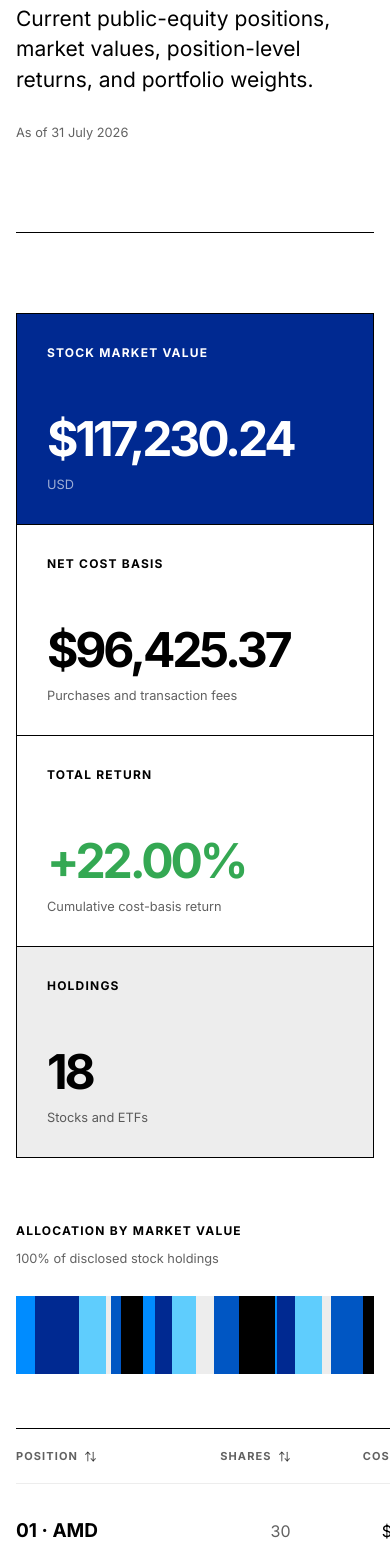
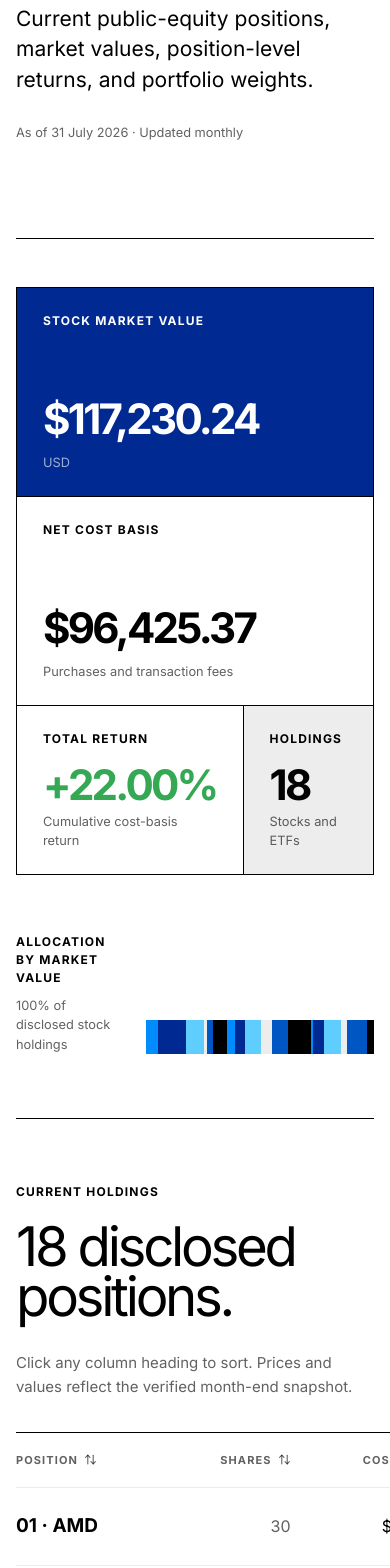
Before and after one commit to Tianyi0510/modern-fundamental-analyst, a Next.js app: page /portfolio in a window 390 px wide. Shown: the part 400-1968 px from the top of the page. Built offline with nearby package versions, Linux system fonts and the light colour scheme.

Commit message:
Refine portfolio layout and color usage

```diff
--- a/app/globals.css
+++ b/app/globals.css
@@ -189,18 +189,45 @@ a { color: inherit; text-decoration: none; }
 .portfolio-row span:first-child { font-size: 19px; font-weight: 650; }
 .portfolio-row span:nth-child(2) { color: rgba(0,0,0,.62); }
 .portfolio-row strong { text-align: right; font-size: 22px; }
-.portfolio-total-row { min-height: 102px; border-top: 1px solid var(--black); background: var(--gray); }
+.portfolio-total-row { min-height: 102px; border-top: 1px solid var(--black); background: var(--white); }
 .portfolio-total-row > * { font-weight: 700; }
 .data-note { margin-top: 46px; margin-bottom: 140px; max-width: 800px; color: var(--price-down); font-size: 13px; }
 .portfolio-source-note { color: rgba(0,0,0,.62); line-height: 1.55; }
 .performance-summary { display: grid; grid-template-columns: 1.3fr 1fr 1fr; gap: 1px; margin-top: 80px; background: var(--black); border: 1px solid var(--black); }
 .performance-summary > div { min-height: 310px; padding: 30px; display: flex; flex-direction: column; background: var(--white); }
-.performance-summary .summary-primary { background: var(--light-blue); }
+.performance-summary .summary-primary { background: var(--white); }
 .performance-summary span { font-size: 12px; text-transform: uppercase; letter-spacing: .1em; font-weight: 700; }
 .performance-summary strong { margin-top: auto; font-size: clamp(58px, 6vw, 94px); letter-spacing: -.07em; line-height: .9; }
 .performance-summary small { margin-top: 14px; color: rgba(0,0,0,.62); }
 .positive { color: var(--price-up) !important; }
 .negative { color: var(--price-down) !important; }
+
+/* Portfolio — English editorial layout */
+.portfolio-page-en .page-hero { padding-bottom: 96px; }
+.portfolio-page-en .page-hero h1 { max-width: 1080px; }
+.portfolio-page-en .portfolio-kpis {
+  grid-template-columns: 1fr 1fr .68fr;
+  grid-template-rows: repeat(2, 132px);
+  margin-top: 64px;
+}
+.portfolio-page-en .portfolio-kpis > div { min-height: 0; padding: 24px 26px; }
+.portfolio-page-en .portfolio-kpis > div:nth-child(1),
+.portfolio-page-en .portfolio-kpis > div:nth-child(2) { grid-row: 1 / 3; }
+.portfolio-page-en .portfolio-kpis > div:nth-child(3) { grid-column: 3; grid-row: 1; }
+.portfolio-page-en .portfolio-kpis > div:nth-child(4) { grid-column: 3; grid-row: 2; }
+.portfolio-page-en .portfolio-kpis strong { font-size: clamp(42px, 4.6vw, 72px); }
+.portfolio-page-en .portfolio-kpis > div:nth-child(n+3) strong { font-size: clamp(38px, 3.4vw, 54px); }
+.portfolio-page-en .portfolio-kpis > div:nth-child(n+3) small { margin-top: 8px; }
+.portfolio-page-en .portfolio-allocation { padding: 68px 0 78px; grid-template-columns: .62fr 1.38fr; }
+.portfolio-page-en .stacked-bar { height: 34px; }
+.portfolio-holdings-heading { padding: 76px 0 40px; border-top: 1px solid var(--black); display: grid; grid-template-columns: 1.35fr .65fr; gap: 64px; align-items: end; }
+.portfolio-holdings-heading > div { display: grid; gap: 20px; }
+.portfolio-holdings-heading span { font-size: 12px; font-weight: 700; letter-spacing: .1em; text-transform: uppercase; }
+.portfolio-holdings-heading h2 { margin: 0; font-size: clamp(48px, 5.8vw, 82px); line-height: .92; letter-spacing: -.06em; }
+.portfolio-holdings-heading p { max-width: 420px; margin: 0; color: rgba(0,0,0,.62); font-size: 15px; line-height: 1.55; }
+.portfolio-page-en .portfolio-row { min-height: 78px; }
+.portfolio-page-en .portfolio-total-row { min-height: 88px; }
+.portfolio-page-en .portfolio-source-note { max-width: 620px; margin-left: auto; }
 .returns { padding: 150px 0; display: grid; grid-template-columns: .7fr 1.3fr; gap: 80px; }
 .returns .section-heading { display: block; }
 .returns .section-heading h2 { margin-top: 36px; }
@@ -331,6 +358,16 @@ a { color: inherit; text-decoration: none; }
   .page-intro { grid-template-columns: 1fr; gap: 28px; }
   .portfolio-kpis { grid-template-columns: 1fr; }
   .portfolio-kpis > div { min-height: 210px; }
+  .portfolio-page-en .portfolio-kpis { grid-template-columns: 1fr 1fr; grid-template-rows: auto; margin-top: 48px; }
+  .portfolio-page-en .portfolio-kpis > div { min-height: 168px; }
+  .portfolio-page-en .portfolio-kpis > div:nth-child(1),
+  .portfolio-page-en .portfolio-kpis > div:nth-child(2) { grid-column: 1 / -1; grid-row: auto; min-height: 208px; }
+  .portfolio-page-en .portfolio-kpis > div:nth-child(3) { grid-column: 1; grid-row: auto; }
+  .portfolio-page-en .portfolio-kpis > div:nth-child(4) { grid-column: 2; grid-row: auto; }
+  .portfolio-page-en .portfolio-kpis > div:nth-child(n+3) strong { font-size: 42px; }
+  .portfolio-page-en .portfolio-allocation { padding: 58px 0 64px; }
+  .portfolio-holdings-heading { padding: 64px 0 34px; grid-template-columns: 1fr; gap: 30px; }
+  .portfolio-holdings-heading h2 { font-size: clamp(48px, 14vw, 68px); }
   .portfolio-allocation { grid-template-columns: 1fr; gap: 28px; padding: 64px 0 54px; }
   .table-head { display: none; }
   .portfolio-row { grid-template-columns: 1fr auto; padding: 22px 0; }
--- a/app/portfolio/page.tsx
+++ b/app/portfolio/page.tsx
@@ -7,8 +7,8 @@ import { getHoldingWeight, portfolioHoldings, portfolioSnapshot } from "@/data/p
 export const metadata: Metadata = { title: "Portfolio", description: "Current portfolio allocation and position-level investment rationale." };
 
 export default function PortfolioPage() {
-  return <main><SiteHeader counterpartPath="/zh-tw/portfolio" />
-    <section className="page-hero shell"><p className="eyebrow"><span /> Portfolio · Verified snapshot</p><h1>Concentrated.<br /><em>Intentional.</em></h1><div className="page-intro"><p>Current public-equity positions, market values, position-level returns, and portfolio weights.</p><small>As of 31 July 2026</small></div></section>
+  return <main className="portfolio-page portfolio-page-en"><SiteHeader counterpartPath="/zh-tw/portfolio" />
+    <section className="page-hero shell"><p className="eyebrow"><span /> Portfolio · Verified snapshot</p><h1>Concentrated.<br /><em>Intentional.</em></h1><div className="page-intro"><p>Current public-equity positions, market values, position-level returns, and portfolio weights.</p><small>As of 31 July 2026 · Updated monthly</small></div></section>
     <section className="portfolio-kpis shell" aria-label="Portfolio summary">
       <div><span>Stock market value</span><strong>{formatUsd(portfolioSnapshot.marketValue)}</strong><small>USD</small></div>
       <div><span>Net cost basis</span><strong>{formatUsd(portfolioSnapshot.costBasis)}</strong><small>Purchases and transaction fees</small></div>
@@ -16,6 +16,10 @@ export default function PortfolioPage() {
       <div><span>Holdings</span><strong>{portfolioSnapshot.holdingsCount}</strong><small>Stocks and ETFs</small></div>
     </section>
     <section className="portfolio-allocation shell"><div><span>Allocation by market value</span><small>100% of disclosed stock holdings</small></div><div className="stacked-bar" aria-label="Portfolio allocation by market value">{portfolioHoldings.map((holding, index) => <i className={`segment segment-${segmentColors[index % segmentColors.length]}`} style={{ width: `${getHoldingWeight(holding.marketValue)}%` }} key={holding.symbol} title={`${holding.symbol} ${getHoldingWeight(holding.marketValue).toFixed(1)}%`} />)}</div></section>
+    <section className="portfolio-holdings-heading shell">
+      <div><span>Current holdings</span><h2>{portfolioSnapshot.holdingsCount} disclosed positions.</h2></div>
+      <p>Click any column heading to sort. Prices and values reflect the verified month-end snapshot.</p>
+    </section>
     <section className="portfolio-table-wrap shell">
       <PortfolioTable holdings={portfolioHoldings} />
     </section>
```
